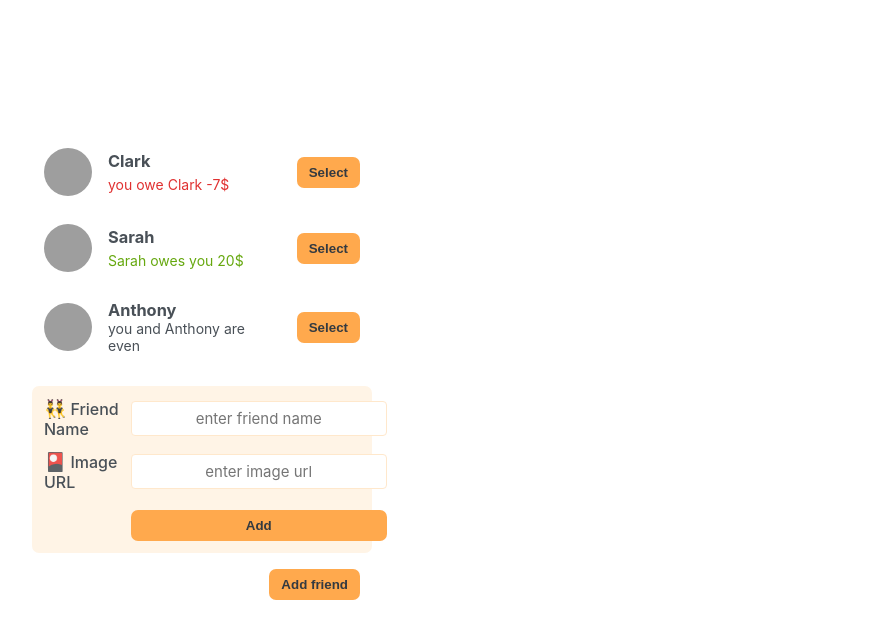
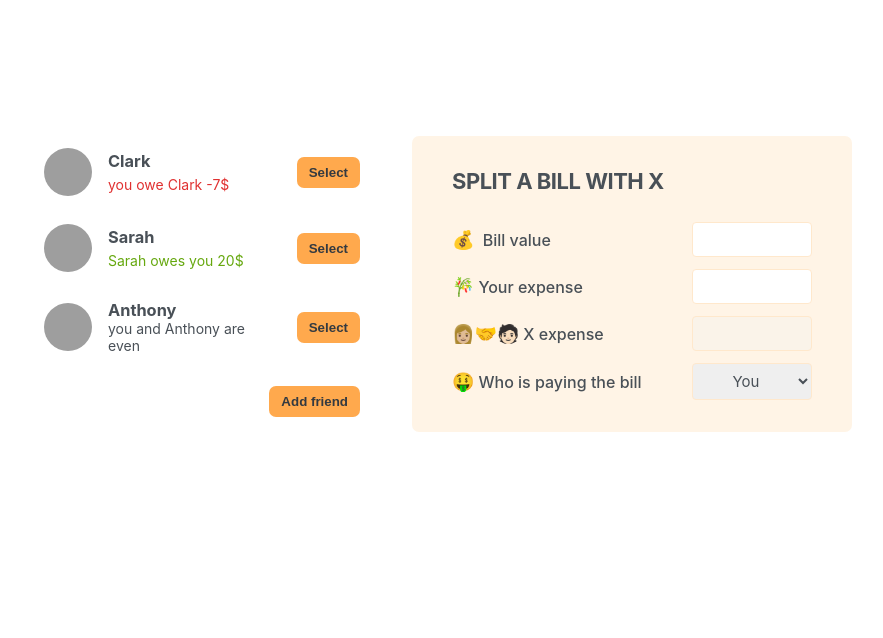
Before and after one commit to Prince-Ugwa/eat-n-aplit, a React (Create React App) app: page / in a window 1280 px wide. Shown: the top 638 px of the page, without its empty margins (198-1081 px from the left). Built offline with nearby package versions, Linux system fonts and the light colour scheme; grey boxes are pictures that could not be loaded.

Commit message:
display and hide add friend form

```diff
--- a/src/App.js
+++ b/src/App.js
@@ -1,3 +1,5 @@
+import { useState } from "react";
+
 const initialFriends = [
   {
     id: 118836,
@@ -19,14 +21,32 @@
   },
 ];
 
+function Button({ children, onClick }) {
+  return (
+    <button className="button" onClick={onClick}>
+      {children}
+    </button>
+  );
+}
+
 export default function App() {
+  const [showFriend, setshowFriend] = useState(false);
+  function handleShowFriend() {
+    setshowFriend((friend) => !friend);
+  }
+
   return (
     <div className="app">
       <div className="sidebar">
         <FriendList />
-        <AddFriendForm />
-        <Button> Add friend</Button>
+
+        {showFriend && <AddFriendForm />}
+        <Button onClick={handleShowFriend}>
+          {" "}
+          {showFriend ? "close" : "Add friend"}
+        </Button>
       </div>
+      <FormSplitBill />
     </div>
   );
 }
@@ -64,10 +84,6 @@
   );
 }
 
-function Button({ children }) {
-  return <button className="button">{children}</button>;
-}
-
 function AddFriendForm() {
   return (
     <form className="form-add-friend">
@@ -80,3 +96,24 @@
     </form>
   );
 }
+
+function FormSplitBill() {
+  return (
+    <form className="form-split-bill">
+      <h2>Split a bill with x</h2>
+      <label>💰 Bill value</label>
+      <input type="text" />
+
+      <label>🎋Your expense</label>
+      <input type="text" />
+      <label> 👩🏼‍🤝‍🧑🏻X expense</label>
+      <input type="text" disabled />
+
+      <label> 🤑Who is paying the bill</label>
+      <select>
+        <option value="user">You</option>
+        <option value="friend">X</option>
+      </select>
+    </form>
+  );
+}
```
